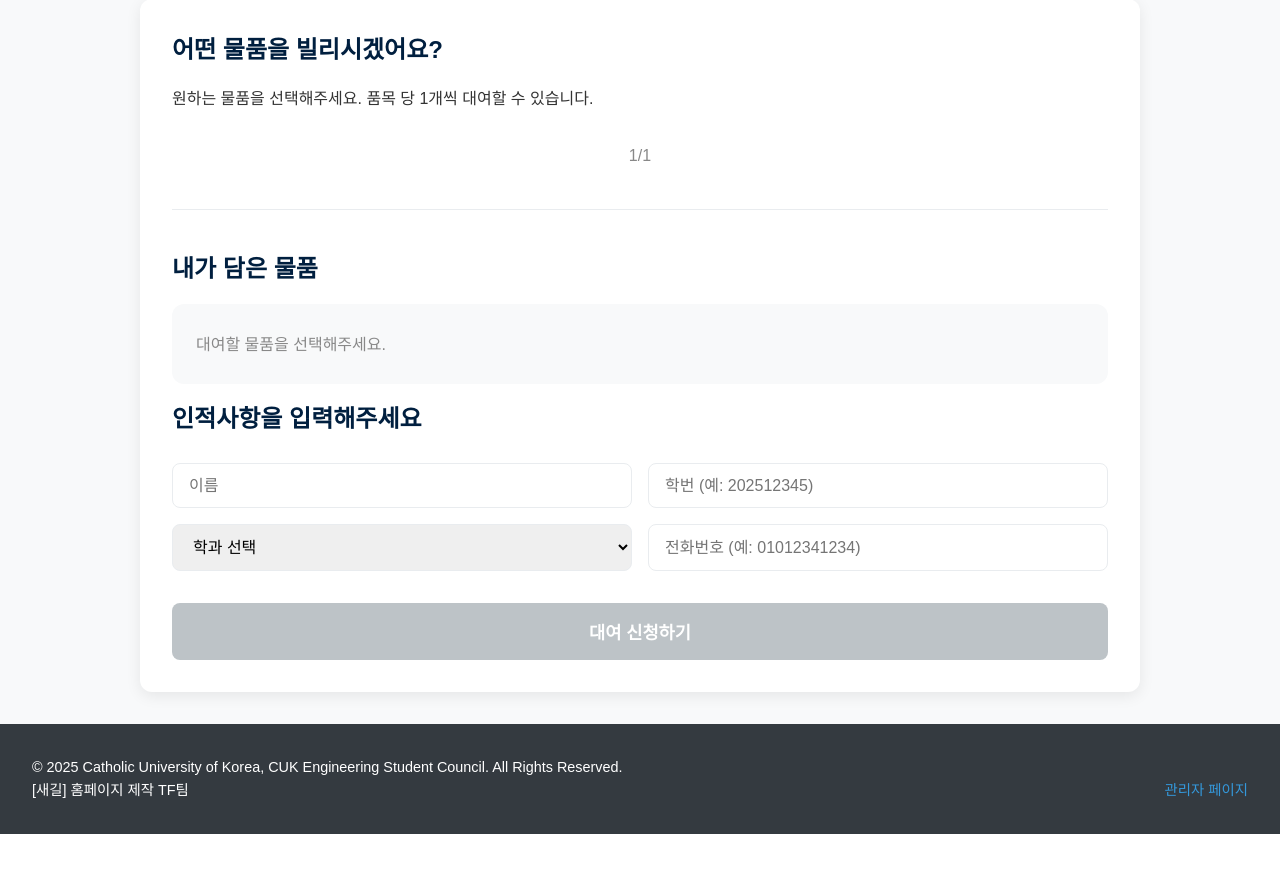
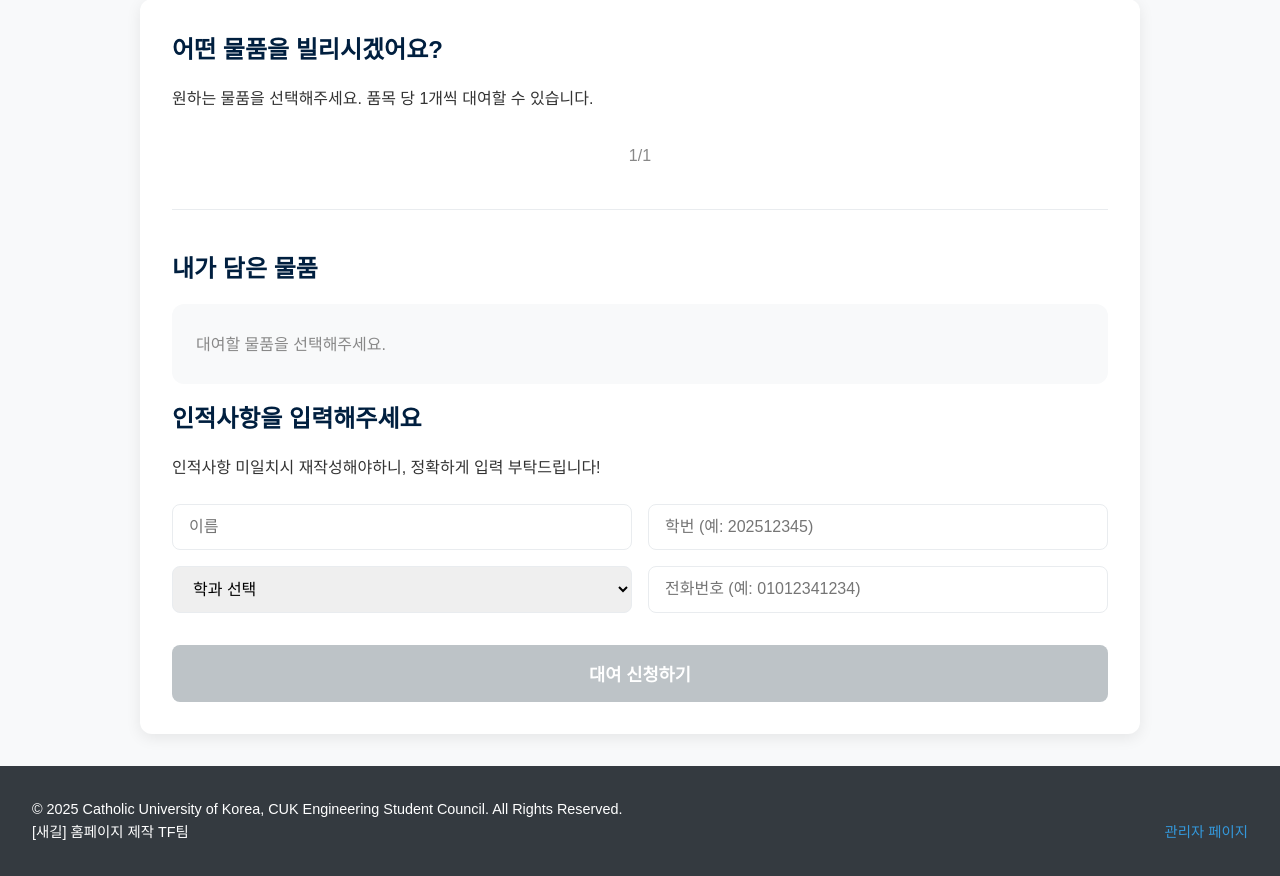
Before and after one commit to DJ-WALNUT/Saegil_Portal, a Flask app: page /borrow in a window 1280 px wide. Shown: the part 103-979 px from the top of the page. Before the commit the page ends 937 px from the top, so only its background shows below. Run offline with Flask 3, Linux system fonts and the light colour scheme; some web fonts are replaced.

Commit message:
[feat, fix] 리드미 수정 및 대여페이지 안내문구 추가

```diff
--- a/templates/borrow_main.html
+++ b/templates/borrow_main.html
@@ -65,6 +65,7 @@
 
         <section class="user-info-section">
             <h2>인적사항을 입력해주세요</h2>
+            <p>인적사항 미일치시 재작성해야하니, 정확하게 입력 부탁드립니다!</p>
             <div class="form-grid">
                 <input type="text" name="name" placeholder="이름" required>
                 <input type="text" name="student_id" placeholder="학번 (예: 202512345)" required pattern="\d{9}" maxlength="9">
```
Also changed, not shown: README.md.
